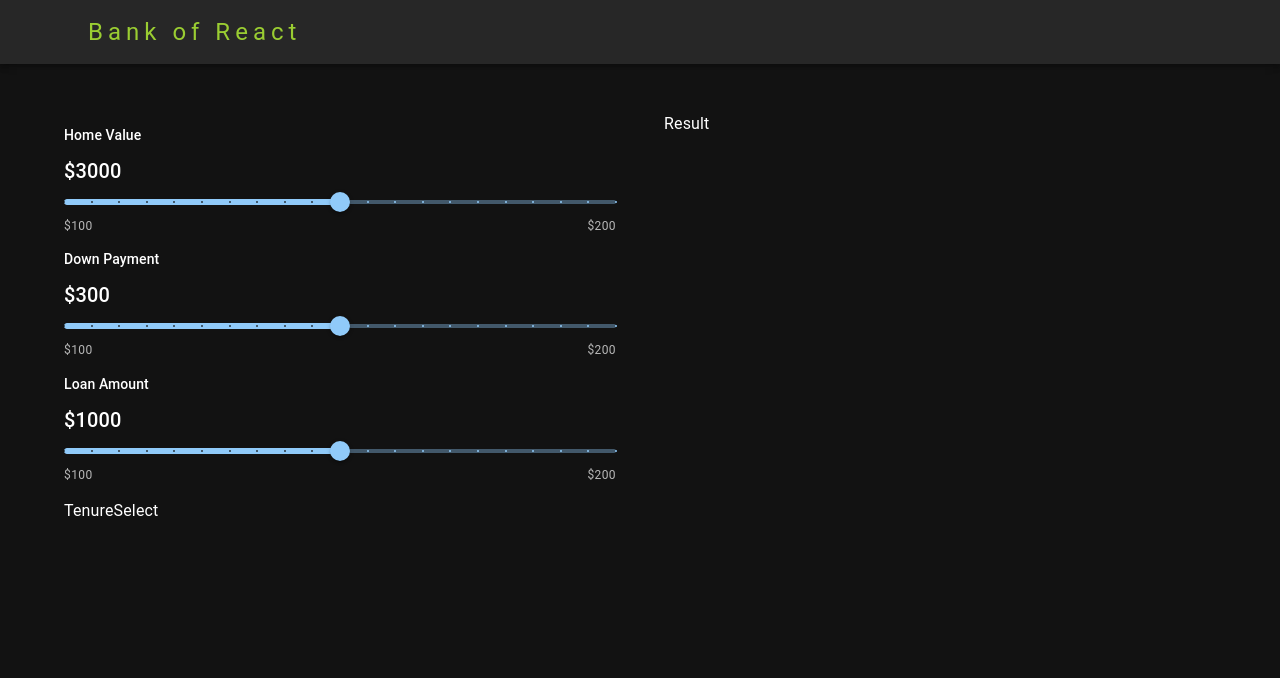
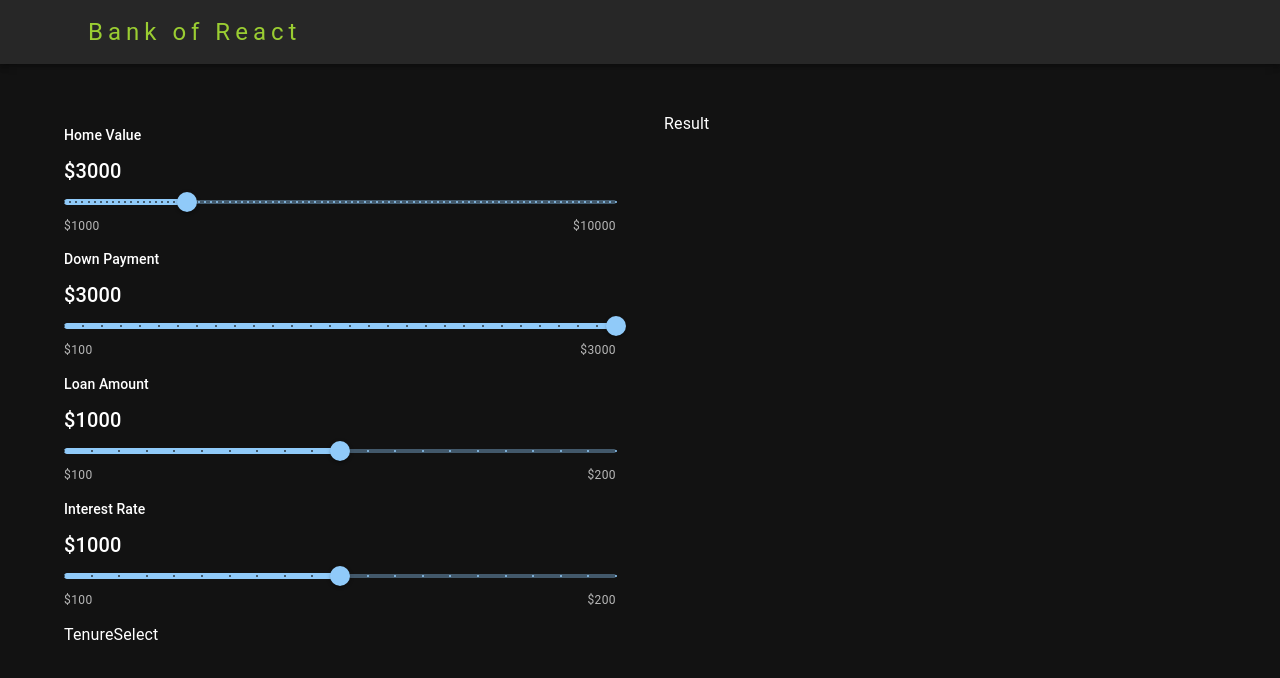
Before and after one commit to SoundaryaKoutharapu/mortgage-calci, a React (Create React App) app: page / in a window 1280 px wide. Shown: the top 678 px of the page. Built offline with nearby package versions, Linux system fonts and the light colour scheme.

Commit message:
useStateHook in project

```diff
--- a/src/App.js
+++ b/src/App.js
@@ -6,13 +6,27 @@
 import { Container, Grid } from '@mui/material';
 
 function App() {
+
+  const [data, setData] = useState(
+    {
+      homeValue: 3000,
+      downPayment: 3000,
+      loanAmount: 3000,
+      loanTerm: 3000
+    }
+  );
+
+
+
+
+
   return (
     <div className="App">
       <Navbar />
       <Container maxwidth='xl' sx={{ marginTop: 6 }}>
         <Grid container spacing={6}>
           <Grid item xs={12} md={6}>
-            <SliderSelect />
+            <SliderSelect data={data} setData={setData}/>
             <TenureSelect />
           </Grid>
           <Grid item xs={12} md={6}>
--- a/src/components/SliderSelect.js
+++ b/src/components/SliderSelect.js
@@ -1,26 +1,31 @@
 import SliderComponent from "./common/SliderComponent"
 
-const SliderSelect = () => {
+
+const SliderSelect = ({ data, setData }) => {
+  // console.log(data);
+  const bank_limit = 10000;
   return (
     <>
-      <SliderComponent defaultValue={150}
-        min={100}
-        max={200}
-        step={5}
+      <SliderComponent defaultValue={data.homeValue}
+        min={1000}
+        max={bank_limit}
+        step={100}
         label='Home Value'
         unit='$'
-        amount={3000}
-        onChange={(e) => console.log(e.target.value)}
+        value={data.homeValue}
+        amount={data.homeValue}
+        onChange={(e, value) => setData({ homeValue: value })}
       />
 
-      <SliderComponent defaultValue={150}
+      <SliderComponent defaultValue={data.downPayment}
         min={100}
-        max={200}
-        step={5}
+        max={data.homeValue}
+        step={100}
         label='Down Payment'
         unit='$'
-        amount={300}
-        onChange={(e) => console.log(e.target.value)}
+        value={data.downPayment}
+        amount={data.downPayment}
+        onChange={(e, value) => setData({downPayment: value})}
       />
 
       <SliderComponent defaultValue={150}
@@ -32,6 +37,17 @@
         amount={1000}
         onChange={(e) => console.log(e.target.value)}
       />
+
+      <SliderComponent defaultValue={150}
+        min={100}
+        max={200}
+        step={5}
+        label='Interest Rate'
+        unit='$'
+        amount={1000}
+        onChange={(e) => console.log(e.target.value)}
+      />
+
     </>
   )
 }
```
